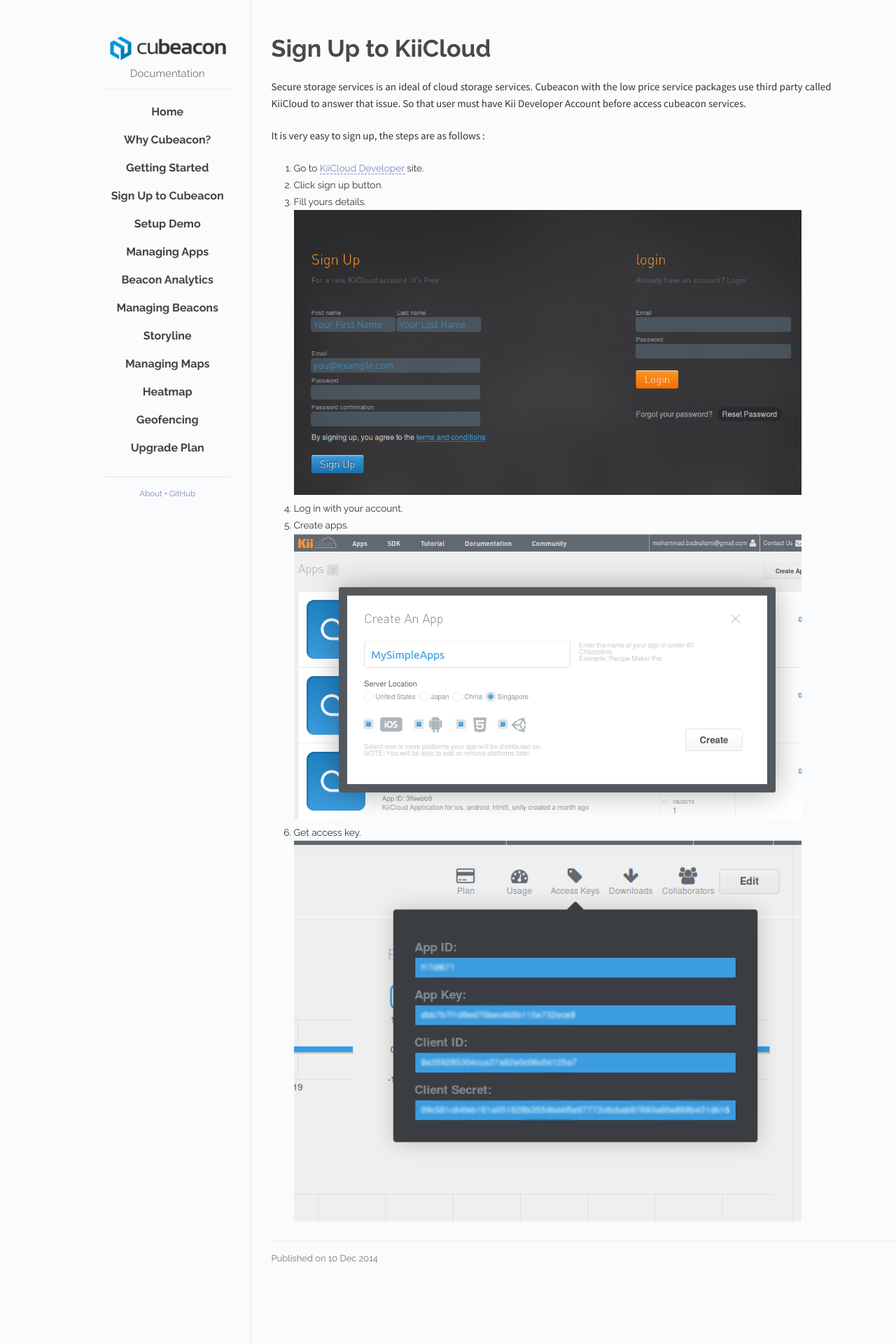
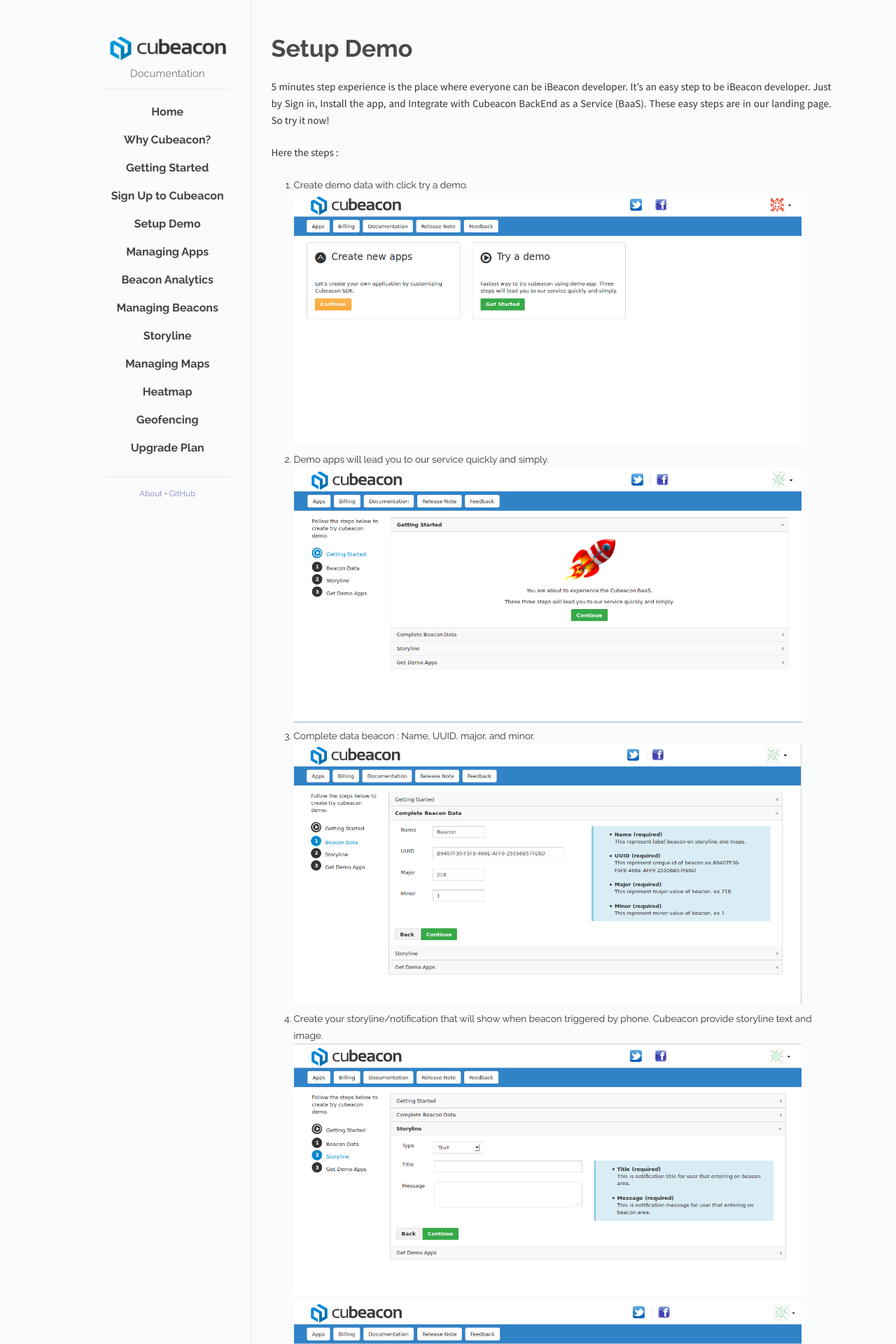
Before and after one commit to cubeacon/cubeacon.github.io, a Jekyll site: the page built from saas/setup-demo/index.html, in a window 1280 px wide. Shown: the top 1920 px of the page at 70% size. Built offline with Jekyll 4.4.1, drawn with Linux system fonts in a browser that asks for light colours; Markdown is read by kramdown in place of the engine named in the settings; some of the changed text lies outside the part shown.

Commit message:
add docs setup demo

```diff
--- a/saas/setup-demo/index.html
+++ b/saas/setup-demo/index.html
@@ -1,22 +1,24 @@
 ---
 layout: saaspost
-title: Sign Up to KiiCloud
+title: Setup Demo
 cover: cover.jpg
 date:   2014-12-10 14:52:00
 categories: posts
 ---
 
-<p>Secure storage services is an ideal of cloud storage services. Cubeacon with the low price service packages use third party called KiiCloud to answer that issue. So that user must have Kii Developer Account before access cubeacon services.</p>
+<p>5 minutes step experience is the place where everyone can be iBeacon developer. It’s an easy step to be iBeacon developer. Just by Sign in, Install the app, and Integrate with Cubeacon BackEnd as a Service (BaaS). These easy steps are in our landing page. So try it now!</p>
 
-<p>It is very easy to sign up, the steps are as follows :</p>
+<p>Here the steps :</p>
 <ol>
-	<li>Go to <a href="https://developer.kii.com/">KiiCloud Developer</a> site.</li>
-	<li>Click sign up button.</li>
-	<li>Fill yours details.</li>
-	<img class="post-image" src="/images/signup-kii-register.png" alt="fill yours details.">
-	<li>Log in with your account.</li>
-	<li>Create apps.</li>
-	<img class="post-image" src="/images/signup-kii-create-apps.png" alt="create apps.">
-	<li>Get access key.</li>
-	<img class="post-image" src="/images/signup-kii-get-access-key.png" alt="get access key.">
+	<li>Create demo data with click try a demo.</li>
+	<img class="post-image" src="/images/try-demo.png" alt="">
+	<li>Demo apps will lead you to our service quickly and simply.</li>
+	<img class="post-image" src="/images/getting-started.png" alt="">
+	<li>Complete data beacon : Name, UUID, major, and minor.</li>
+	<img class="post-image" src="/images/complete-beacon-data.png" alt="">
+	<li>Create your storyline/notification that will show when beacon triggered by phone. Cubeacon provide storyline text and image.</li>
+	<img class="post-image" src="/images/storyline-text.png" alt="">
+	<img class="post-image" src="/images/storyline-image.png" alt="">
+	<li>Get demo apps on Google Play or Apps Store with keyword cubeacon. Then put cubeacon id on Apps that has downloaded.</li>
+	<img class="post-image" src="/images/get-demo-apps.png" alt="">
 </ol>
--- a/saas/signup-kii/index.html
+++ b/saas/signup-kii/index.html
@@ -1,8 +1,8 @@
 ---
 layout: saaspost
-title: Sign Up to KiiCloud
+title: Setup Demo
 cover: cover.jpg
-date:   2014-07-17 18:00:00
+date:   2014-12-10 14:52:00
 categories: posts
 ---
 
```
